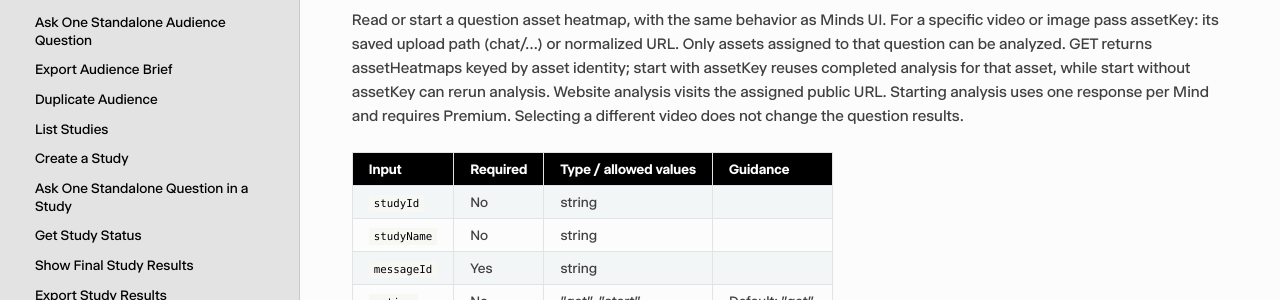
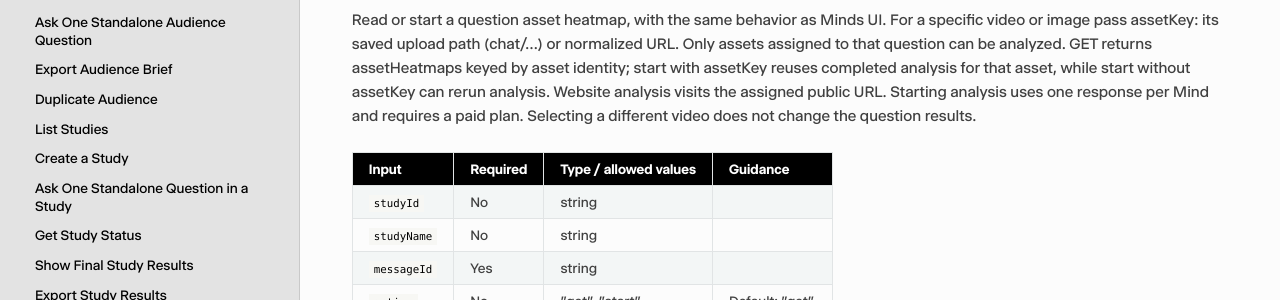
Before and after one commit to minds-ai-co/minds-mcp, an MkDocs documentation site: the page built from reference/workflow.md, in a window 1280 px wide and 900 px high, scrolled down 8915 px. Shown: the part 250-550 px from the top of the window. Built offline with MkDocs 1.6.1, drawn with Linux system fonts in a browser that asks for light colours; nearby versions of some CDN libraries.

Commit message:
docs: sync MCP surface from production

```diff
--- a/reference/workflow.md
+++ b/reference/workflow.md
@@ -276,7 +276,7 @@ Exports a completed website heatmap from a Study result, identified by the messa
 
 Tool: `run_study_heatmap`
 
-Read or start a question asset heatmap, with the same behavior as Minds UI. For a specific video or image pass assetKey: its saved upload path (chat/...) or normalized URL. Only assets assigned to that question can be analyzed. GET returns assetHeatmaps keyed by asset identity; start with assetKey reuses completed analysis for that asset, while start without assetKey can rerun analysis. Website analysis visits the assigned public URL. Starting analysis uses one response per Mind and requires Premium. Selecting a different video does not change the question results.
+Read or start a question asset heatmap, with the same behavior as Minds UI. For a specific video or image pass assetKey: its saved upload path (chat/...) or normalized URL. Only assets assigned to that question can be analyzed. GET returns assetHeatmaps keyed by asset identity; start with assetKey reuses completed analysis for that asset, while start without assetKey can rerun analysis. Website analysis visits the assigned public URL. Starting analysis uses one response per Mind and requires a paid plan. Selecting a different video does not change the question results.
 
 | Input | Required | Type / allowed values | Guidance |
 | --- | --- | --- | --- |
```
Also changed, not shown: 1 other file.
